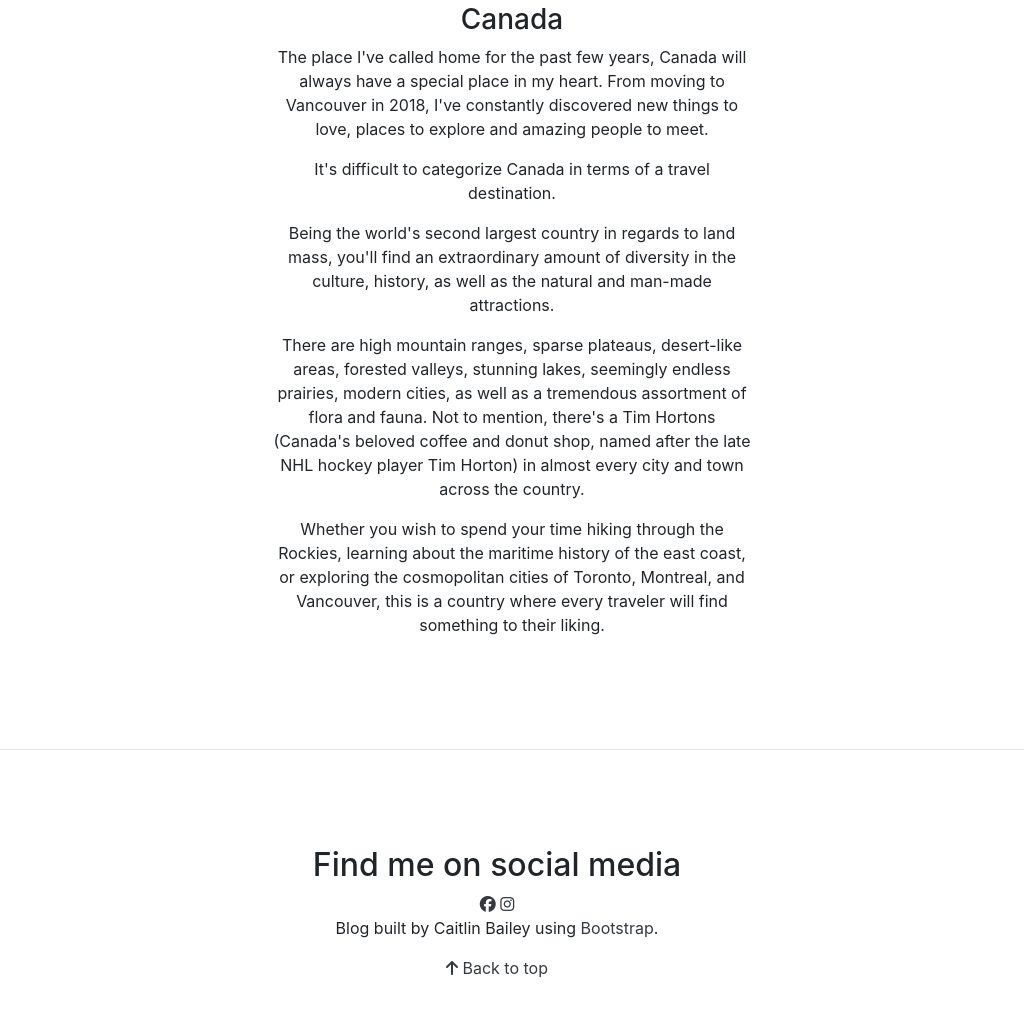
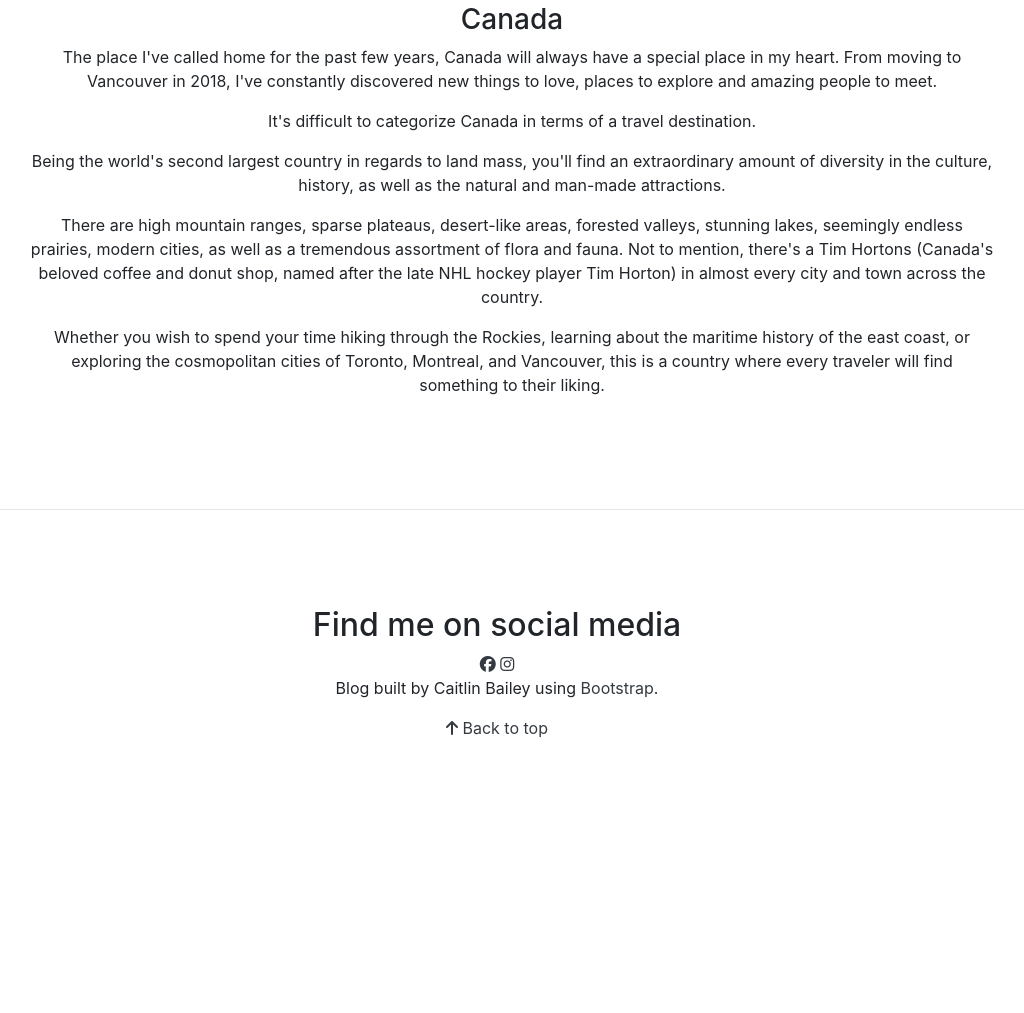
Before and after one commit to caitlingbailey/websites, a plain HTML site: page blog/index.html in a window 1280 px wide. Shown: the part 1905-2918 px from the top of the page, without its empty margins (128-1152 px from the left). After the commit the page ends 2741 px from the top, so only its background shows below. Drawn offline with nearby package versions, Linux system fonts and the light colour scheme.

Commit message:
Home edits

```diff
--- a/blog/css/main.css
+++ b/blog/css/main.css
@@ -125,10 +125,6 @@ body {
     justify-content: space-between;
 }
 
-#footer-container {
-    width: 100%;
-}
-
 .jumbotron {
     background-image: url("https://res.cloudinary.com/simpleview/image/upload/v1486505969/clients/vancouverbc/Aerial_Sunset_Vancouver_d3_copy_1bb86ed0-1edc-4cda-841d-0b033ca0bb72.jpg");
     background-size: cover;
--- a/blog/index.html
+++ b/blog/index.html
@@ -160,13 +160,15 @@ A management consultant from the UK, usually finding myself on crazy adventures
         <div class="col">
 
         </div>
-      <div class="col-6 text-center justify-content-center">
+      <div class="container text-center justify-content-center ">
+        <div class="col-md">
           <h3>Canada</h3>
           <p>The place I've called home for the past few years, Canada will always have a special place in my heart. From moving to Vancouver in 2018, I've constantly discovered new things to love, places to explore and amazing people to meet.</p>
           <p>It's difficult to categorize Canada in terms of a travel destination.</p>
           <p>Being the world's second largest country in regards to land mass, you'll find an extraordinary amount of diversity in the culture, history, as well as the natural and man-made attractions.</p>
           <p>There are high mountain ranges, sparse plateaus, desert-like areas, forested valleys, stunning lakes, seemingly endless prairies, modern cities, as well as a tremendous assortment of flora and fauna. Not to mention, there's a Tim Hortons (Canada's beloved coffee and donut shop, named after the late NHL hockey player Tim Horton) in almost every city and town across the country.</p>
           <p>Whether you wish to spend your time hiking through the Rockies, learning about the maritime history of the east coast, or exploring the cosmopolitan cities of Toronto, Montreal, and Vancouver, this is a country where every traveler will find something to their liking.</p>
+      </div>
     </div>
       <div class="col">
 
@@ -179,13 +181,12 @@ A management consultant from the UK, usually finding myself on crazy adventures
         <hr>
       </div>
     </div>
-    </div>
 
       <!-- Footer -->
       <div class="container-fluid">
         <footer class="blog-footer">
-        <div class="row justify-content-center" id="footer-container">
-          <div class="col-sm-12 text-center">
+          <div class="row w-100" id="footer-container">
+            <div class="col-sm-12 text-center justify-content-center w-100">
               <h2>Find me on social media</h2>
               <a class="profile-link-class" href="https://github.com/caitlingbailey"><i class="fab fa-facebook text-dark"></i></a>
               <a class="profile-link-class" href="https://github.com/caitlingbailey"><i class="fab fa-instagram text-dark"></i></a>
@@ -196,6 +197,10 @@ A management consultant from the UK, usually finding myself on crazy adventures
         </footer>
     </div>
 
+  </div>
+
+
+
     <!-- Optional JavaScript -->
     <!-- jQuery first, then Popper.js, then Bootstrap JS -->
     <script src="https://code.jquery.com/jquery-3.5.1.slim.min.js" integrity="sha384-DfXdz2htPH0lsSSs5nCTpuj/zy4C+OGpamoFVy38MVBnE+IbbVYUew+OrCXaRkfj" crossorigin="anonymous"></script>
```
Lines whose indentation alone changed are shown as unchanged.
